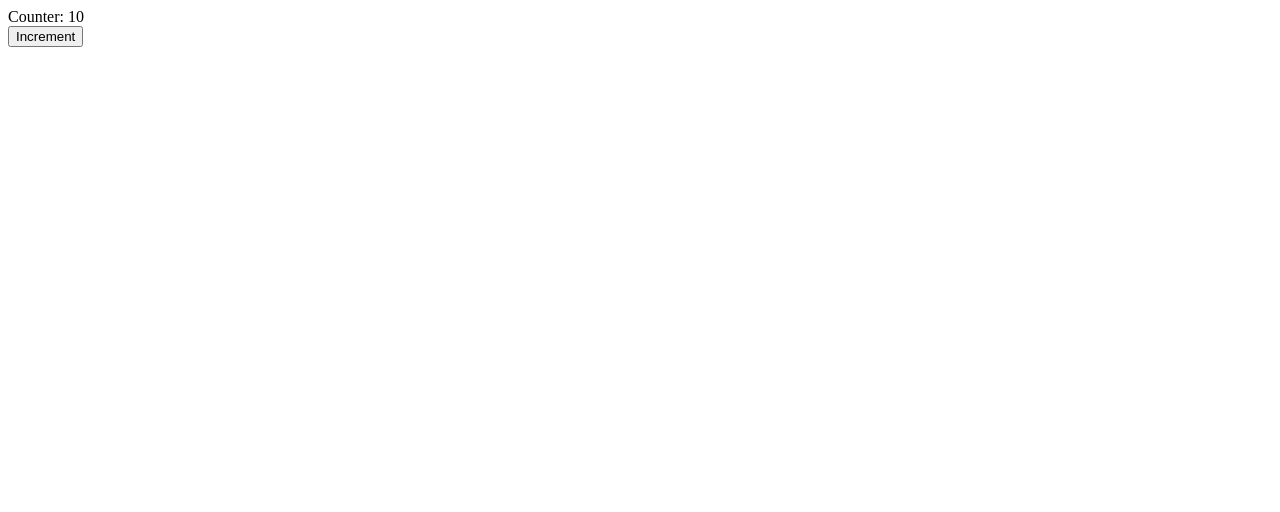
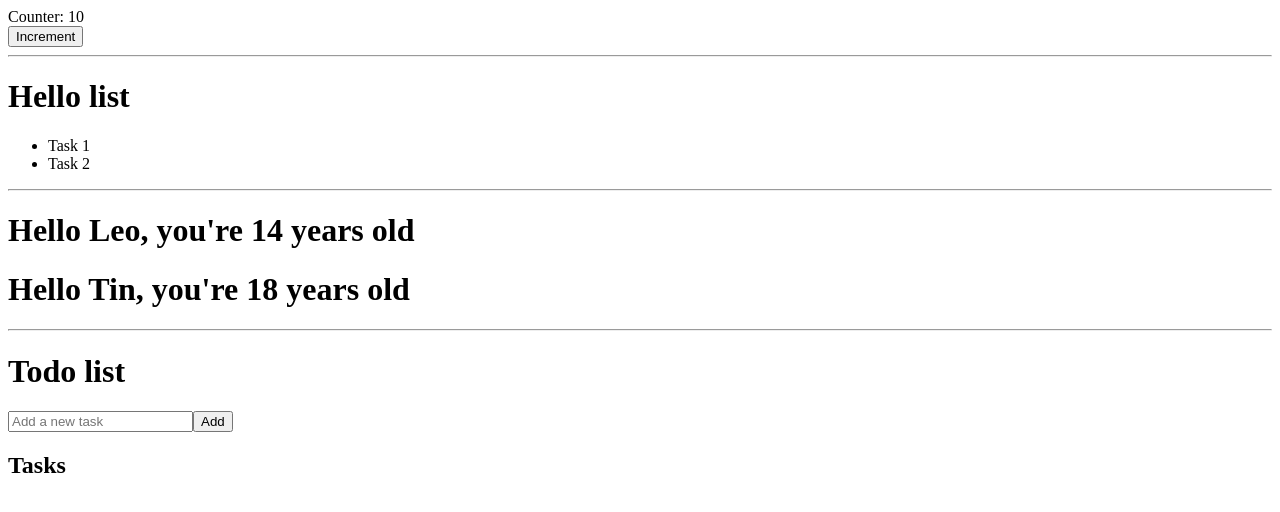
Before and after one commit to Johnryedoethe/todos-fullstack, a React (Vite) app in the folder frontend/: page / in a window 1280 px wide. Shown: the top 512 px of the page. Built offline with nearby package versions, Linux system fonts and the light colour scheme.

Commit message:
Show all examples

```diff
--- a/frontend/src/main.tsx
+++ b/frontend/src/main.tsx
@@ -1,9 +1,9 @@
 import { StrictMode } from 'react'
 import { createRoot } from 'react-dom/client'
 
-// import { Todos } from './Todos'
+import { Todos } from './Todos'
 
-// import { Hello, ListExample } from './Hello'
+import { Hello, ListExample } from './Hello'
 
 import { Counter } from './Counter'
 
@@ -11,11 +11,17 @@ createRoot(document.getElementById('root')!).render(
   <StrictMode>
     <Counter />
 
-    {/* <ListExample />
+    <hr />
+
+    <ListExample />
+
+    <hr />
 
     <Hello name="Leo" age={14} />
-    <Hello name="Tin" age={18} /> */}
+    <Hello name="Tin" age={18} />
 
-    {/* <Todos /> */}
+    <hr />
+
+    <Todos />
   </StrictMode>,
 )
```
